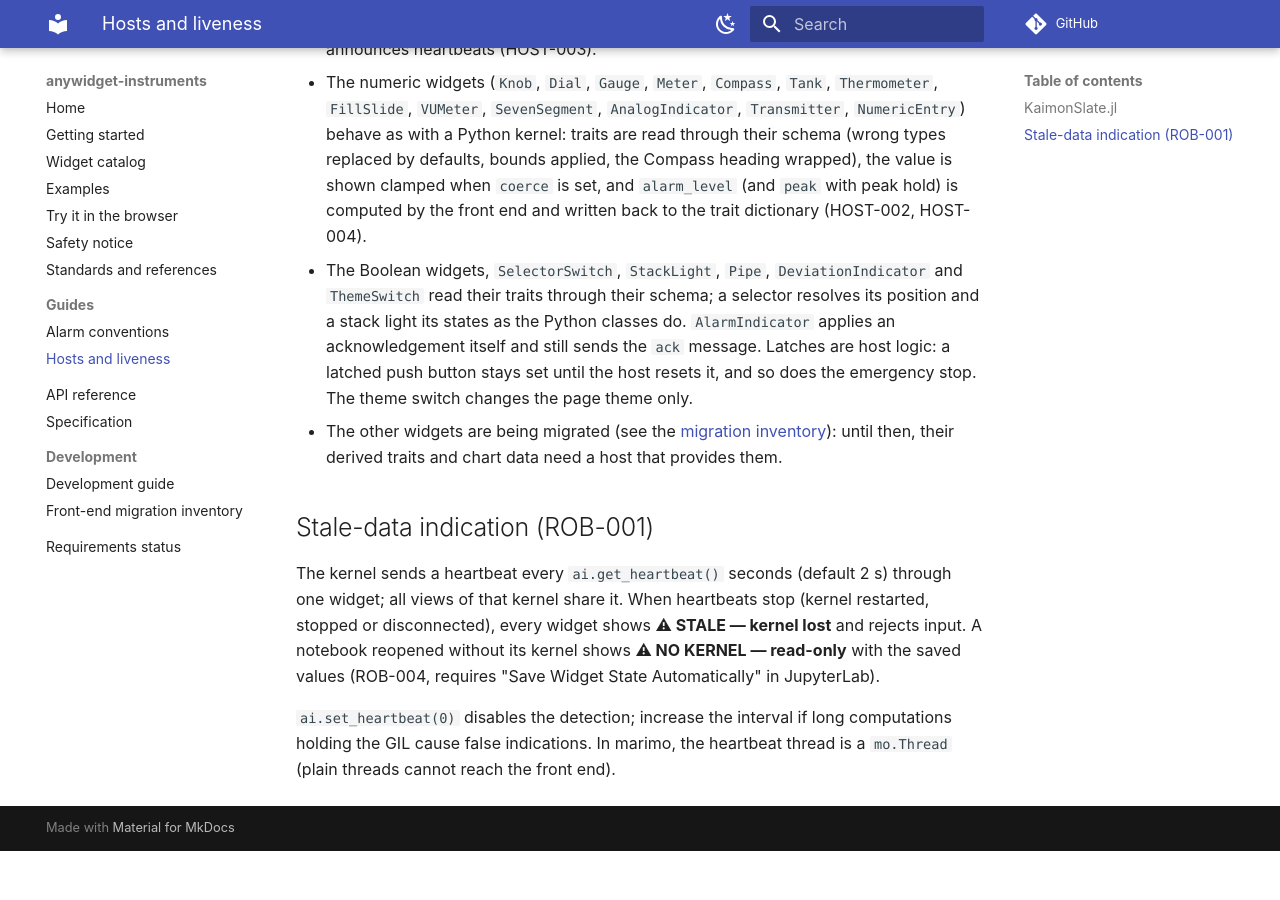
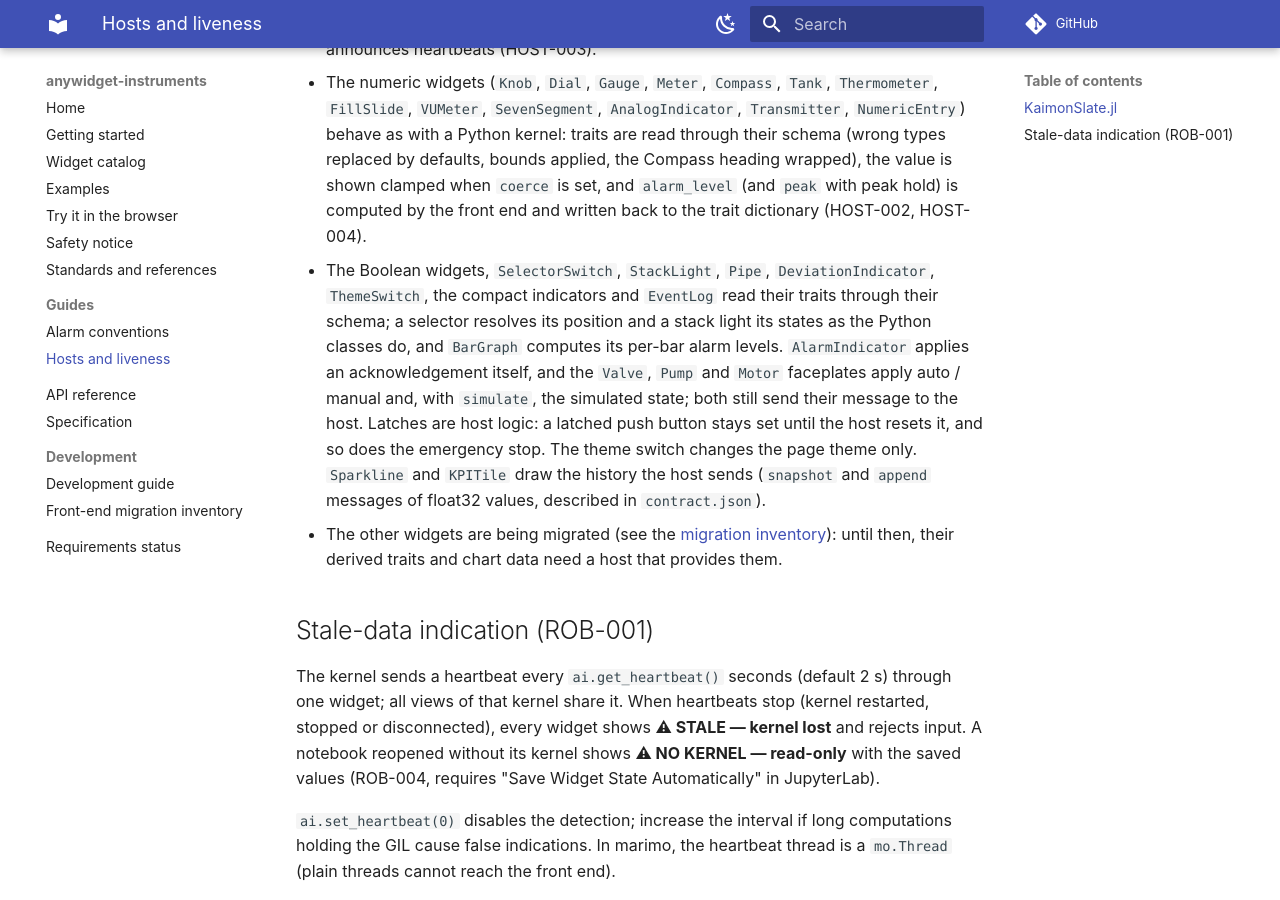
Before and after one commit to AnywidgetInstruments/anywidget-instruments-industrial, an MkDocs documentation site: the page built from docs/hosts.md, in a window 1280 px wide and 900 px high, scrolled down 886 px. Built offline with MkDocs 1.6.1 and Material for MkDocs 9.7.7, drawn with Linux system fonts in a browser that asks for light colours; comment, search, counter and statistics services are not loaded; before the commit the page ends 1737 px from its top, so only the background shows below that.

Commit message:
Document the compact indicators, process objects and event log migrated
Hosts page and requirement status: bar graph alarm levels, faceplate commands and history buffers without a kernel; the widgets left to migrate.

Assisted-by: AI

```diff
--- a/docs/hosts.md
+++ b/docs/hosts.md
@@ -31,12 +31,17 @@
   peak hold) is computed by the front end and written back to the trait
   dictionary (HOST-002, HOST-004).
 - The Boolean widgets, `SelectorSwitch`, `StackLight`, `Pipe`,
-  `DeviationIndicator` and `ThemeSwitch` read their traits through their
-  schema; a selector resolves its position and a stack light its states as
-  the Python classes do. `AlarmIndicator` applies an acknowledgement itself
-  and still sends the `ack` message. Latches are host logic: a latched
-  push button stays set until the host resets it, and so does the
-  emergency stop. The theme switch changes the page theme only.
+  `DeviationIndicator`, `ThemeSwitch`, the compact indicators and
+  `EventLog` read their traits through their schema; a selector resolves
+  its position and a stack light its states as the Python classes do, and
+  `BarGraph` computes its per-bar alarm levels. `AlarmIndicator` applies
+  an acknowledgement itself, and the `Valve`, `Pump` and `Motor` faceplates
+  apply auto / manual and, with `simulate`, the simulated state; both still
+  send their message to the host. Latches are host logic: a latched push
+  button stays set until the host resets it, and so does the emergency
+  stop. The theme switch changes the page theme only. `Sparkline` and
+  `KPITile` draw the history the host sends (`snapshot` and `append`
+  messages of float32 values, described in `contract.json`).
 - The other widgets are being migrated (see the
   [migration inventory](dev/frontend-migration-inventory.md)): until then,
   their derived traits and chart data need a host
```
Also changed, not shown: docs/requirements-status.md (+7 -4 lines).
